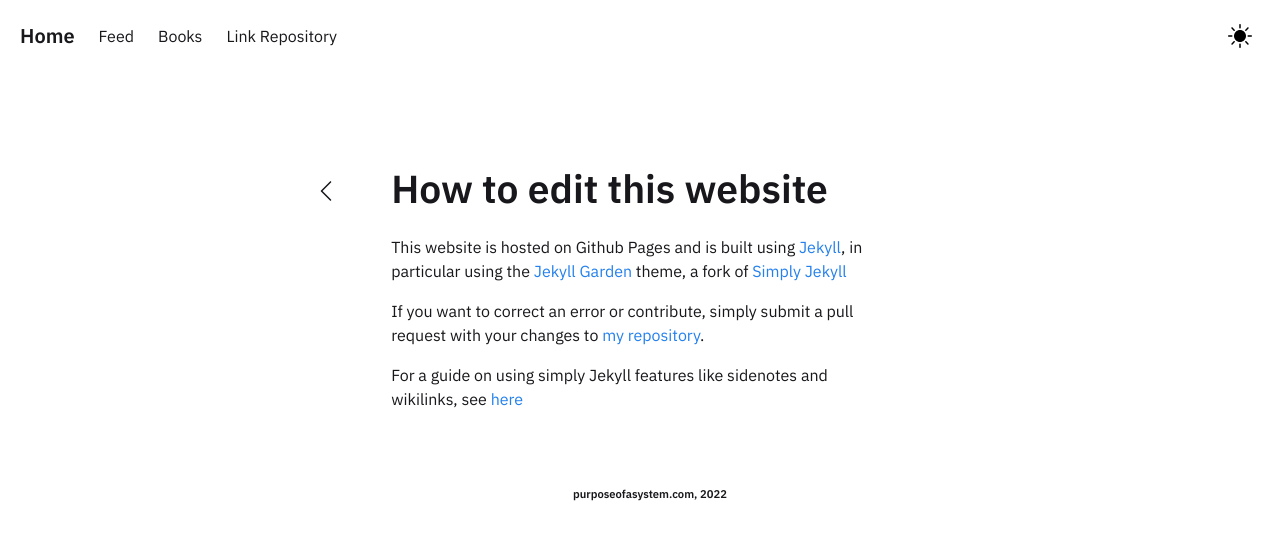
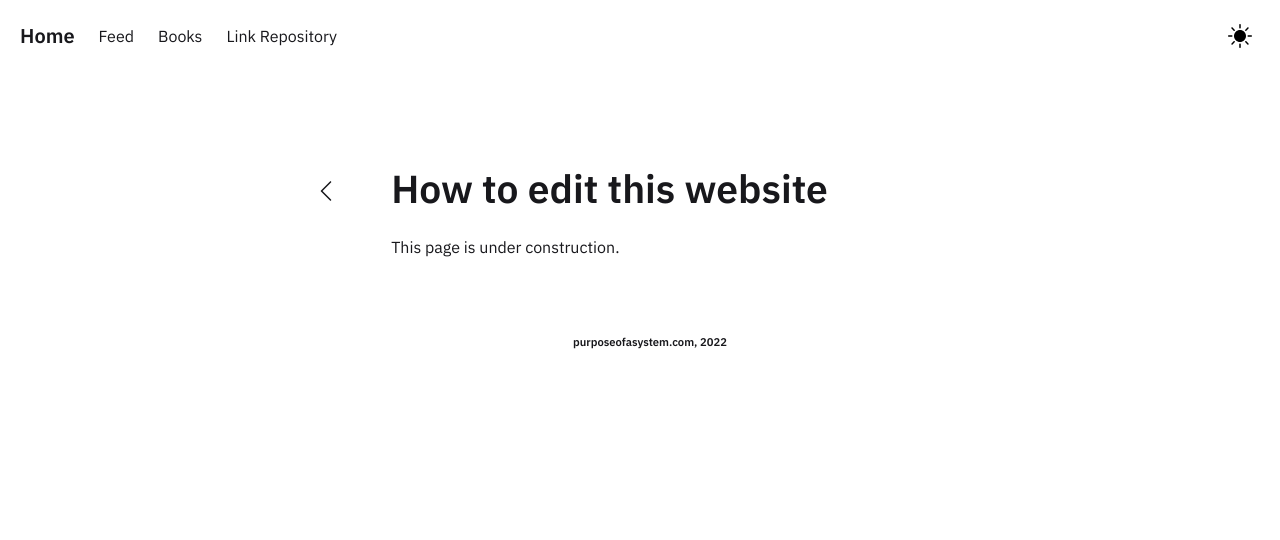
Before and after one commit to jonesethan883/jonesethan883.github.io, a Jekyll site: the page built from _posts/2022-04-25-edit.md, in a window 1280 px wide. Shown: the top 540 px of the page. Built offline with Jekyll 4.4.1, drawn with Linux system fonts in a browser that asks for light colours.

Commit message:
Revert "added WIP page"
This reverts commit 341cae8d1eda23436578ce37e220957185bbc3e4.

```diff
--- a/_includes/Homepage.html
+++ b/_includes/Homepage.html
@@ -12,7 +12,7 @@
 	<h3><em><a href="/books">Books</a></em></h3> Library with summaries, reviews, and ratings
 	<h3><em><a href="/posts/articles">Link Repository</a></em></h3> Things from around the web worth reading
 	<h3><em><a href="/posts/edit">Edit or Submit</a></em></h3> How to change or submit something to this website
-    <h3><em><a href="/wip">WIP</a></em></h3>Unfinished stuff
+
     </div>
 
 
--- a/_includes/WIPContent.html
+++ /dev/null
@@ -1,4 +0,0 @@
-<div class="block">
-    <h1>Booklist</h1>
-    <p> This is a list of in progress notes. Expect changes </p>
-</div>
--- a/_layouts/Post.html
+++ b/_layouts/Post.html
@@ -185,17 +185,6 @@
                 </div>
             {%- endif -%}
 
-            <!--- CASE 7:  WIP Notes Listing page -->
-            {%- if page.permalink == "/WIP" -%}
-                <div class="column is-half">
-                    {%- include WIPContent.html-%}
-                    {%- include WIP.html -%}
-                    {%- include Footer.html -%}
-                </div>
-            {%- endif -%}
-
-
-
         </div>
     </section>
 {% include text-expand.html %}
--- a/_posts/2022-04-25-edit.md
+++ b/_posts/2022-04-25-edit.md
@@ -2,9 +2,4 @@
 title : How to edit this website
 notetype : post
 ---
-
-This website is hosted on Github Pages and is built using [Jekyll](https://jekyllrb.com), in particular using the [Jekyll Garden](https://github.com/Jekyll-Garden/jekyll-garden.github.io) theme, a fork of [Simply Jekyll](https://github.com/raghudotcc/simply-jekyll)
-
-If you want to correct an error or contribute, simply submit a pull request with your changes to [my repository](https://github.com/jonesethan883/jonesethan883.github.io).
-
-For a guide on using simply Jekyll features like sidenotes and wikilinks, see [here](https://simply-jekyll.netlify.app/posts/usage)
+This page is under construction.
```
Also changed, not shown: _includes/WIP.html (deleted, +0 -28 lines), _notes/Private/Russian Roulette.md (deleted, +0 -4 lines), _notes/Public/The Founder.md (renamed from _notes/WIP/The Founder.md, +2 -2 lines), _posts/2022-04-25-articles.md (+10 -0 lines), .obsidian/app.json, .obsidian/appearance.json, _notes/Private/Don't get eaten.md (deleted), 3 other files.
